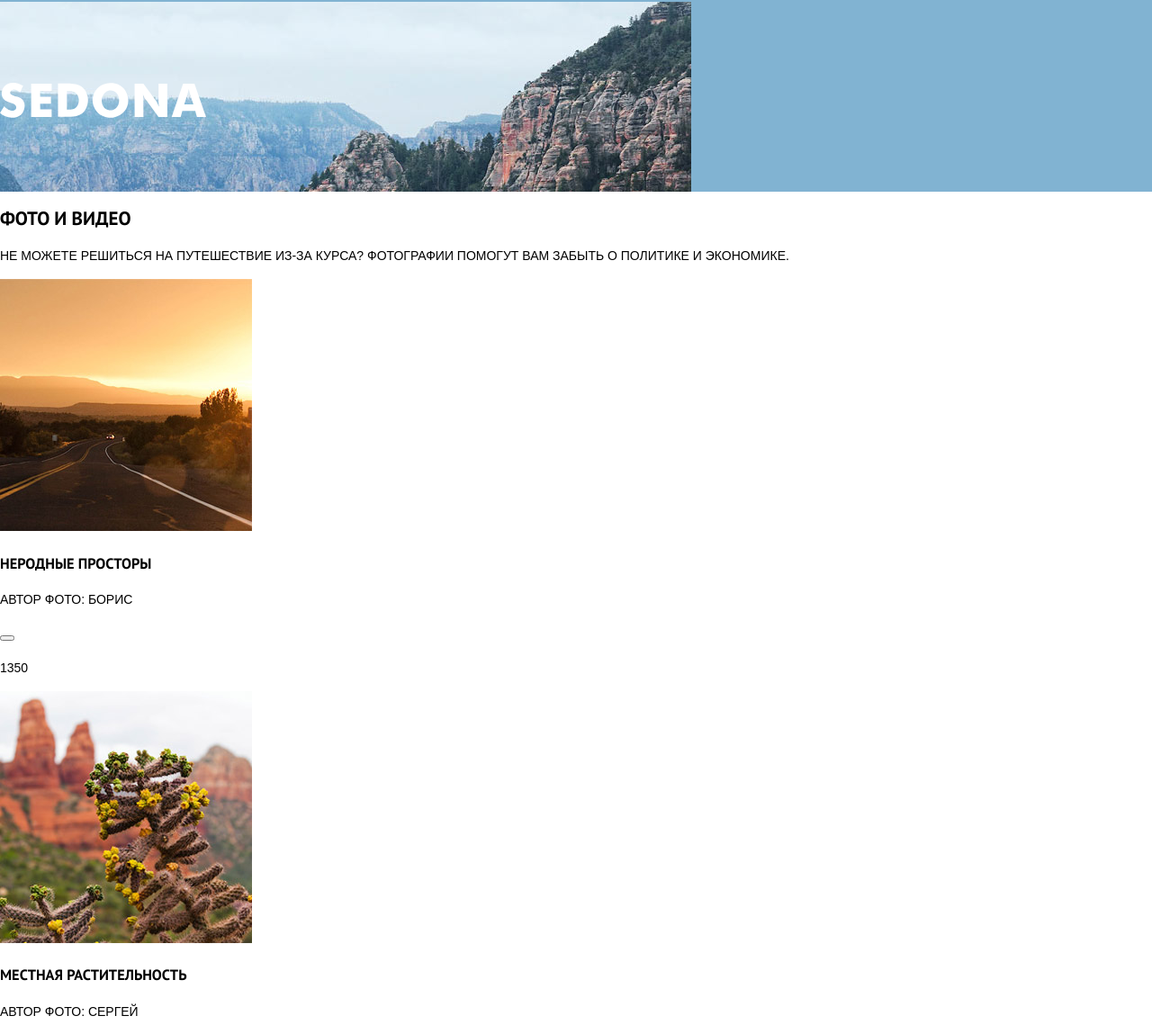
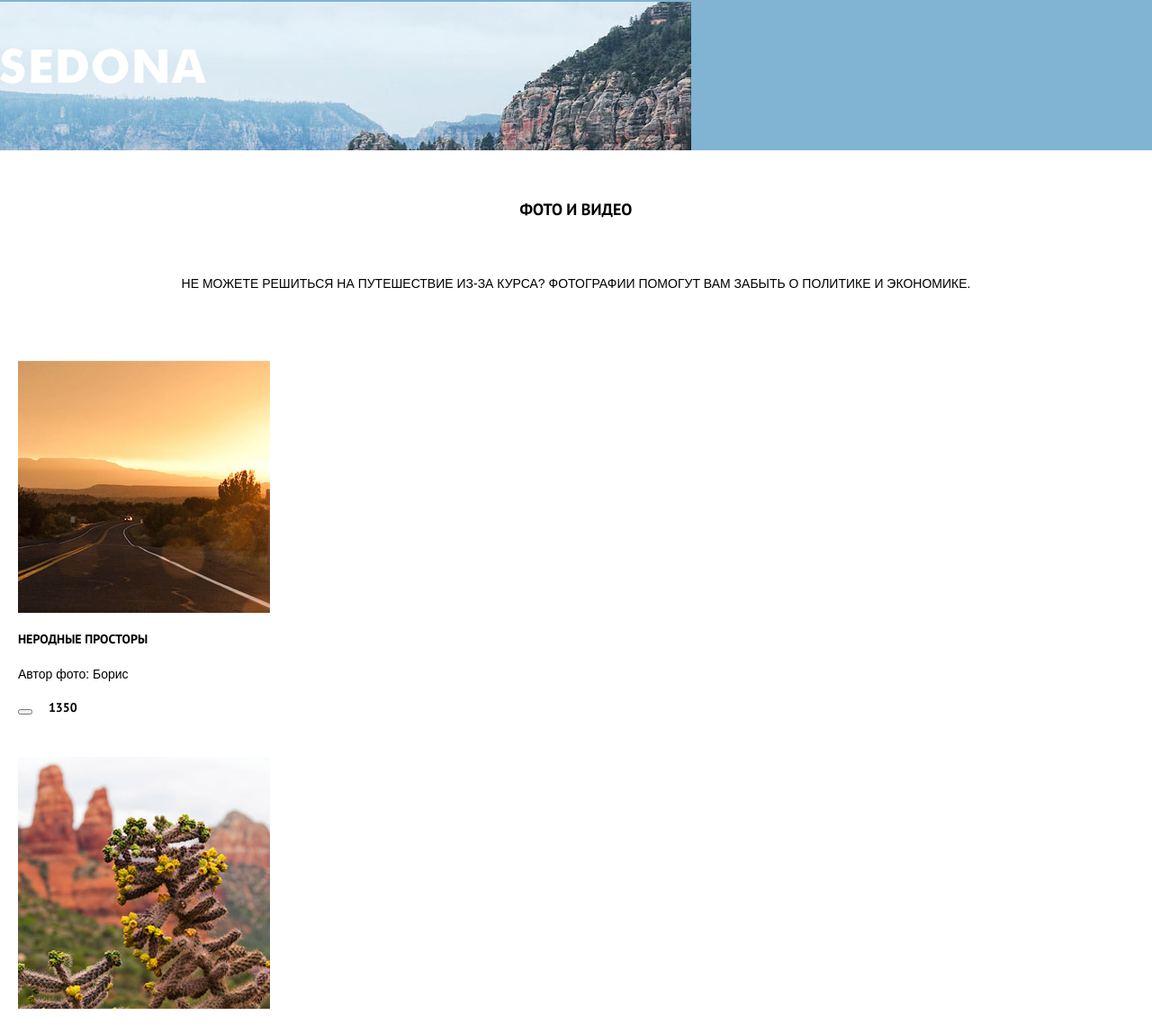
Before and after one commit to s-marchik/26297-sedona-20, a website: page source/photo.html in a window 1280 px wide. Shown: the part 273-1412 px from the top of the page at 90% size. Drawn offline with nearby package versions, Linux system fonts and the light colour scheme; files that its build step writes are made by us from their sources; files whose address does not match are found by name; a web font is replaced by a local one.

Commit message:
верстка с препроцессором

```diff
--- a/source/photo.html
+++ b/source/photo.html
@@ -42,7 +42,7 @@
   </header>
   <main class="page-photo">
     <h1 class="visually-hidden">Welcome to the gorgeous SEDONA! "Because the Grand Canyon sucks"</h1>
-    <section class="welcome">
+    <section class="welcome welcome--photo">
       <img src="/img/SEDONA.svg" width="229" height="39" alt="SEDONA">
     </section>
     <section class="photo">
--- a/source/sass/blocks/page.scss
+++ b/source/sass/blocks/page.scss
@@ -6,7 +6,6 @@
   text-transform: uppercase;
 }
 .page__body {
-  min-height: 100%;
   margin: 0;
   background-color: $basic-white;
   color: $basic-black;
--- a/source/sass/blocks/photo.scss
+++ b/source/sass/blocks/photo.scss
@@ -0,0 +1,42 @@
+.photo-page__title{
+  font-weight: bold;
+  font-size: 18px;
+  line-height: 26px;
+  padding-top: 38px;
+  padding-bottom: 42px;
+  text-align: center;
+}
+.photo-page__text{
+  padding-bottom: 38px;
+  font-weight: normal;
+  font-size: 14px;
+  line-height: 24px;
+  text-align: center;
+}
+.photo__wrapper{
+  padding:22px 20px 21px 20px;
+}
+.photo__link{
+  margin: 0;
+}
+.photo__title{
+  font-weight: bold;
+  font-size: 14px;
+  line-height: 24px;
+  margin:0;
+  padding-bottom: 15px;
+  padding-top: 10px;
+}
+.photo__author{
+  margin: 0;
+  text-transform: none;
+  padding-bottom: 13px;
+}
+.photo__like-number{
+  display: inline-block;
+  margin: 0;
+  margin-left: 14px;
+  font-weight: bold;
+  font-size: 14px;
+  line-height: 24px;
+}
--- a/source/sass/blocks/welcome.scss
+++ b/source/sass/blocks/welcome.scss
@@ -5,3 +5,11 @@
   padding-top: 90px;
   padding-bottom: 75px;
 }
+.welcome--form{
+  padding-top: 53px;
+  padding-bottom: 67px;
+}
+.welcome--photo{
+  padding-top: 52px;
+  padding-bottom: 67px;
+}
--- a/source/sass/style.scss
+++ b/source/sass/style.scss
@@ -15,3 +15,5 @@
 @import "blocks/footer-contacts.scss";
 @import "blocks/footer-social.scss";
 @import "blocks/footer-copyright.scss";
+@import "blocks/page-photo.scss";
+@import "blocks/photo.scss";
```
Also changed, not shown: source/form.html (+1 -1 lines).
